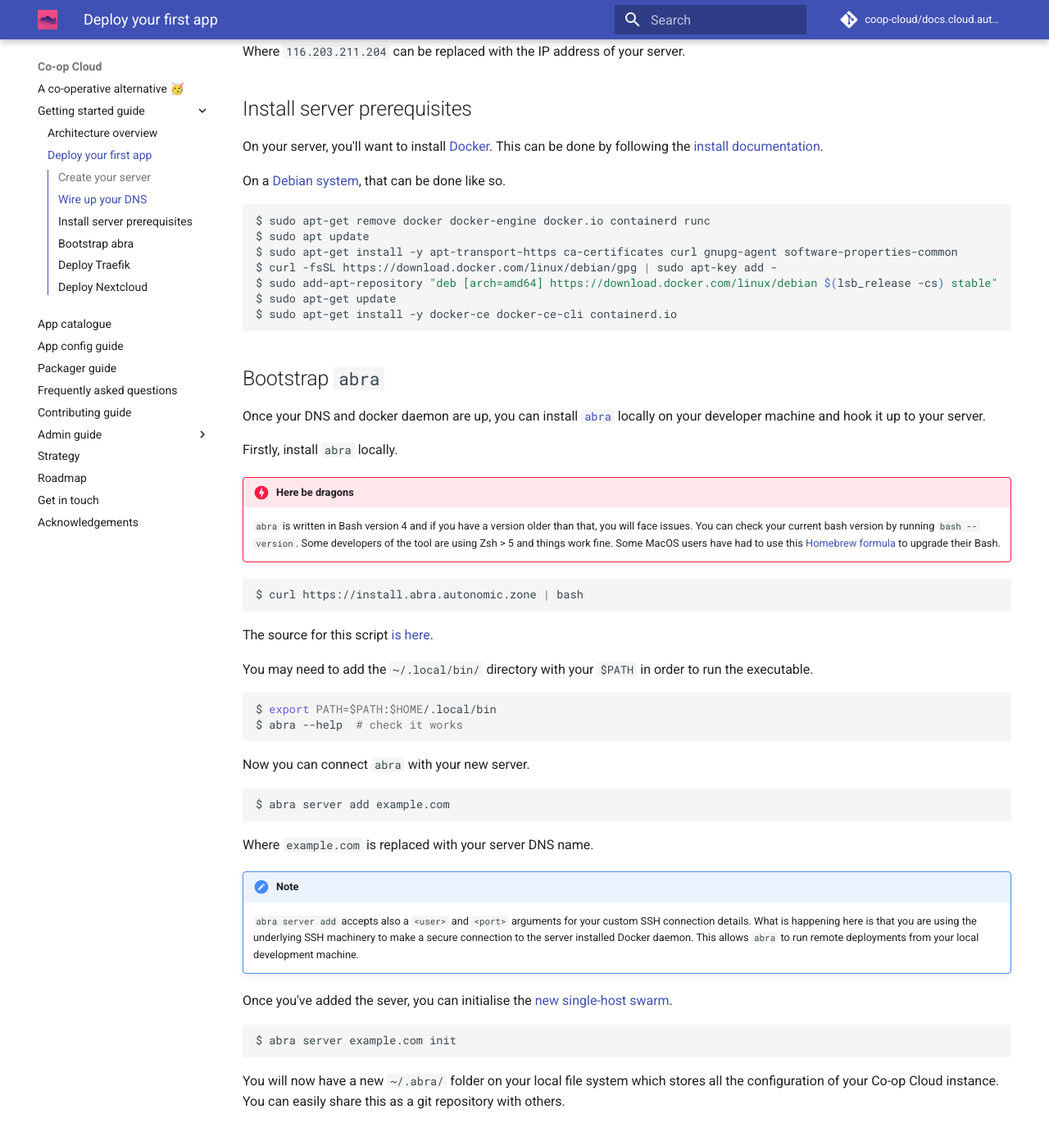
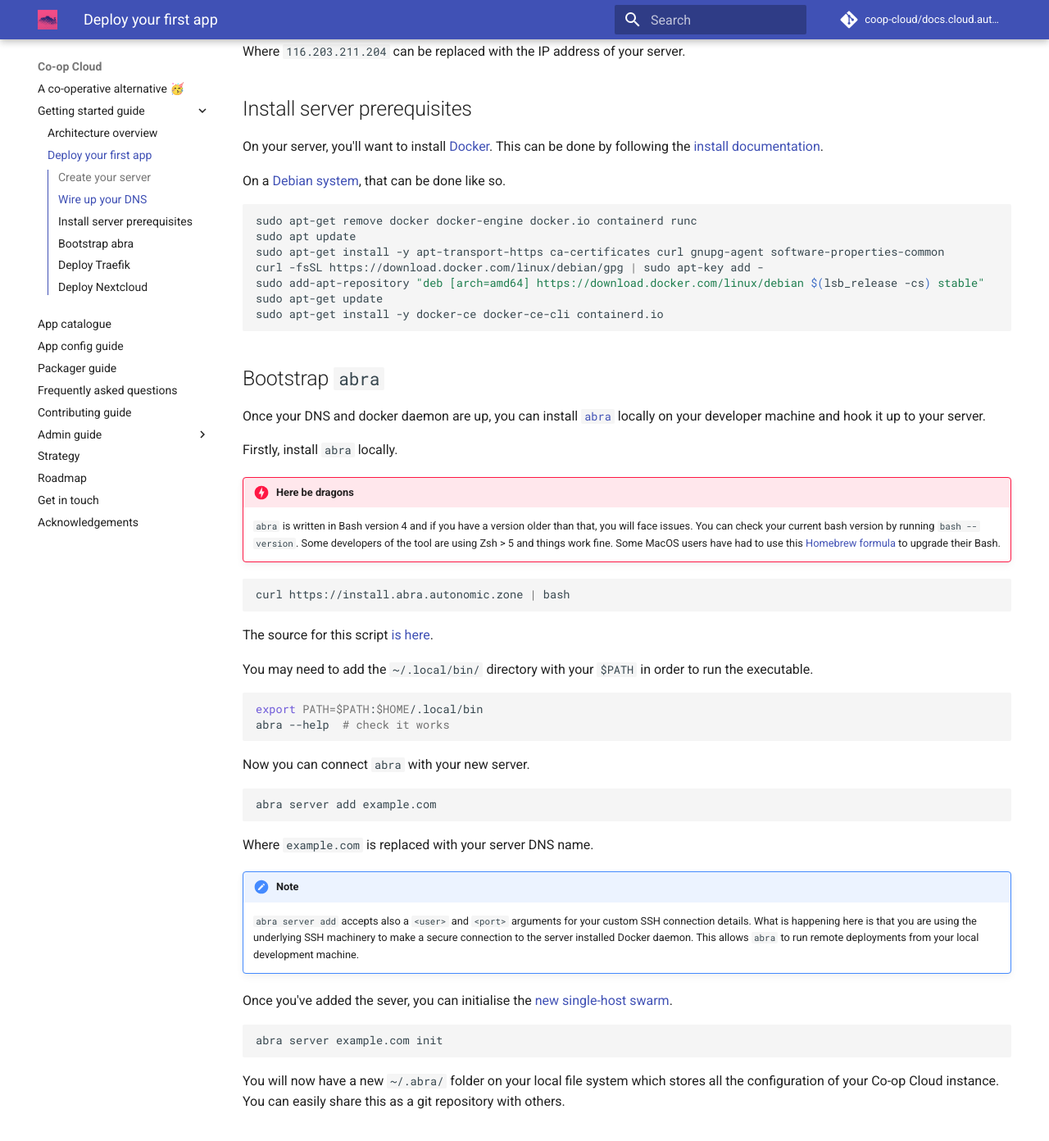
Before and after one commit to mayel/docs.coopcloud.tech, an MkDocs documentation site: the page built from docs/deploy.md, in a window 1280 px wide and 1400 px high, scrolled down 683 px. Shown: the top 1392 px of the window at 82% size. Built offline with MkDocs 1.6.1 and Material for MkDocs 9.7.7, drawn with Linux system fonts in a browser that asks for light colours; some of the changed text lies outside the part shown.

Commit message:
More for 219a5e665be1ebeb4427d1b24e6a52d04a3ae88d

````diff
--- a/docs/deploy.md
+++ b/docs/deploy.md
@@ -27,13 +27,13 @@
 On a [Debian system](https://docs.docker.com/engine/install/debian/), that can be done like so.
 
 ```bash
-$ sudo apt-get remove docker docker-engine docker.io containerd runc
-$ sudo apt update
-$ sudo apt-get install -y apt-transport-https ca-certificates curl gnupg-agent software-properties-common
-$ curl -fsSL https://download.docker.com/linux/debian/gpg | sudo apt-key add -
-$ sudo add-apt-repository "deb [arch=amd64] https://download.docker.com/linux/debian $(lsb_release -cs) stable"
-$ sudo apt-get update
-$ sudo apt-get install -y docker-ce docker-ce-cli containerd.io
+sudo apt-get remove docker docker-engine docker.io containerd runc
+sudo apt update
+sudo apt-get install -y apt-transport-https ca-certificates curl gnupg-agent software-properties-common
+curl -fsSL https://download.docker.com/linux/debian/gpg | sudo apt-key add -
+sudo add-apt-repository "deb [arch=amd64] https://download.docker.com/linux/debian $(lsb_release -cs) stable"
+sudo apt-get update
+sudo apt-get install -y docker-ce docker-ce-cli containerd.io
 ```
 
 ## Bootstrap `abra`
@@ -52,7 +52,7 @@
     Bash.
 
 ```bash
-$ curl https://install.abra.autonomic.zone | bash
+curl https://install.abra.autonomic.zone | bash
 ```
 
 The source for this script [is here](https://git.autonomic.zone/coop-cloud/abra/src/branch/main/installer/installer).
@@ -60,14 +60,14 @@
 You may need to add the `~/.local/bin/` directory with your `$PATH` in order to run the executable.
 
 ```bash
-$ export PATH=$PATH:$HOME/.local/bin
-$ abra --help  # check it works
+export PATH=$PATH:$HOME/.local/bin
+abra --help  # check it works
 ```
 
 Now you can connect `abra` with your new server.
 
 ```bash
-$ abra server add example.com
+abra server add example.com
 ```
 
 Where `example.com` is replaced with your server DNS name.
@@ -83,7 +83,7 @@
 Once you've added the sever, you can initialise the [new single-host swarm](https://docs.docker.com/engine/swarm/key-concepts/).
 
 ```bash
-$ abra server example.com init
+abra server example.com init
 ```
 
 You will now have a new `~/.abra/` folder on your local file system which stores all the configuration of your Co-op Cloud instance. You can easily share this as a git repository with others.
@@ -93,7 +93,7 @@
 In order to have your Co-op cloud installation automagically provision SSL certificates, we will first install [Traefik](https://doc.traefik.io/traefik/). This tool is the main entrypoint for all web requests (e.g. like NGINX) and supports automatic SSL certificate configuration and other quality-of-life features which make deploying libre apps more enjoyable.
 
 ```bash
-$ abra app new --server example.com --domain traefik.example.com traefik
+abra app new --server example.com --domain traefik.example.com traefik
 ```
 
 We can then choose `traefik` as the app name.
@@ -101,20 +101,20 @@
 You will want to take a look at your generated configuration and tweak the `LETS_ENCRYPT_EMAIL` value:
 
 ```bash
-$ abra app traefik config
+abra app traefik config
 ```
 
 This is the required environment variables that you can configure and are injected into the app configuration when deployed.
 
 ```
-$ abra app traefik deploy
+abra app traefik deploy
 ```
 
 We can then check that everything came up as expected.
 
 ```bash
-$ abra app traefik ps   # status check
-$ abra app traefik logs # logs watch
+abra app traefik ps   # status check
+abra app traefik logs # logs watch
 ```
 
 ## Deploy Nextcloud
@@ -124,7 +124,7 @@
 Let's create a new Nextcloud app.
 
 ```bash
-$ abra app new --server example.com --domain cloud.example.com nextcloud
+abra app new --server example.com --domain cloud.example.com nextcloud
 ```
 
 We can then choose `nextcloud` as the app name.
@@ -132,7 +132,7 @@
 And we need to generate secrets for the app: database connection password, root password and admin password.
 
 ```bash
-$ abra app nextcloud secret generate --all
+abra app nextcloud secret generate --all
 ```
 
 !!! warning
@@ -145,14 +145,14 @@
 Then we can deploy the Nextcloud.
 
 ```bash
-$ abra app nextcloud deploy
+abra app nextcloud deploy
 ```
 
 And once again, we can watch to see that things come up correctly.
 
 ```bash
-$ abra app nextcloud ps   # status check
-$ abra app nextcloud logs # logs watch
+abra app nextcloud ps   # status check
+abra app nextcloud logs # logs watch
 ```
 
 !!! note
@@ -161,7 +161,7 @@
     command under `watch` like so.
 
     ```bash
-    $ watch abra app nextcloud ps
+    watch abra app nextcloud ps
     ```
 
     And you can wait until you see that all containers have the "Running" state.
````
